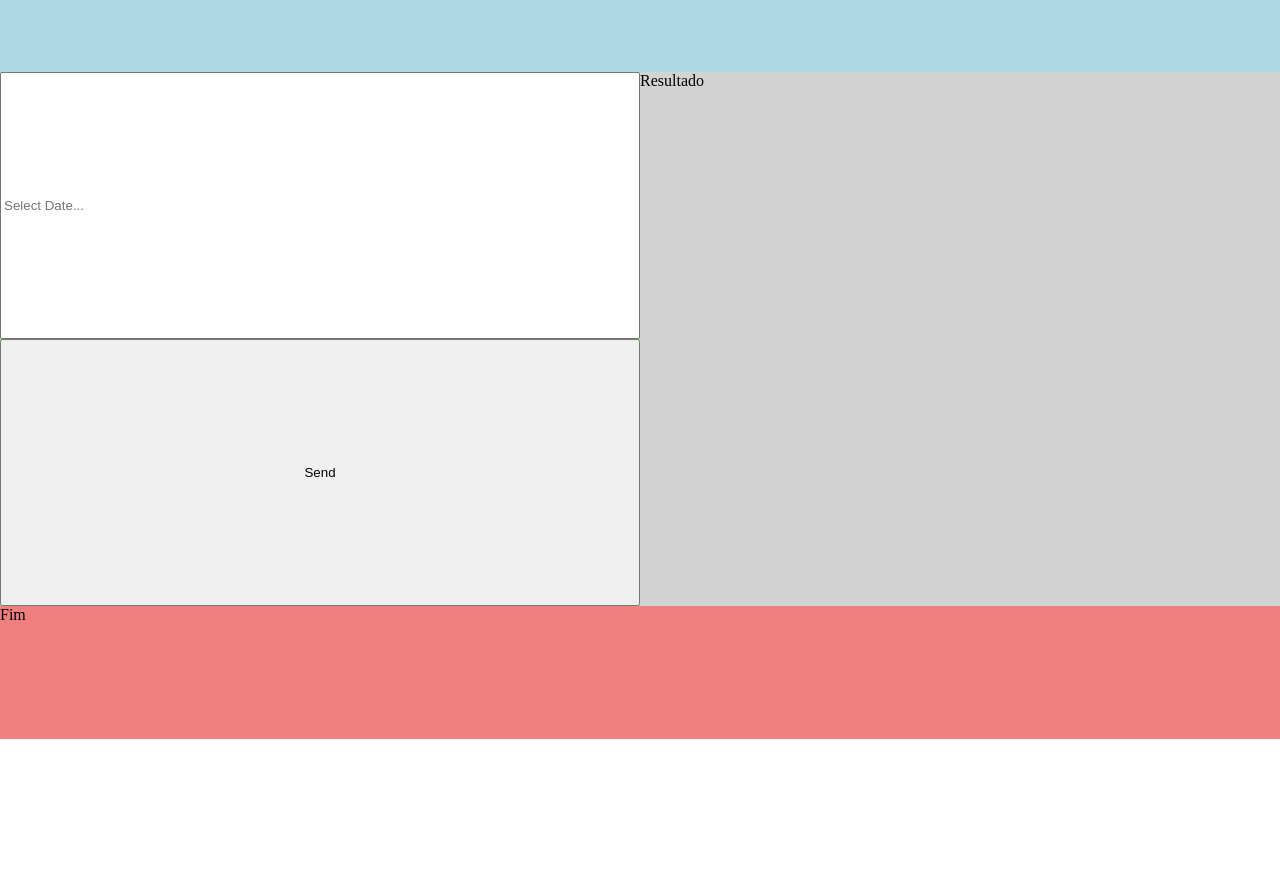
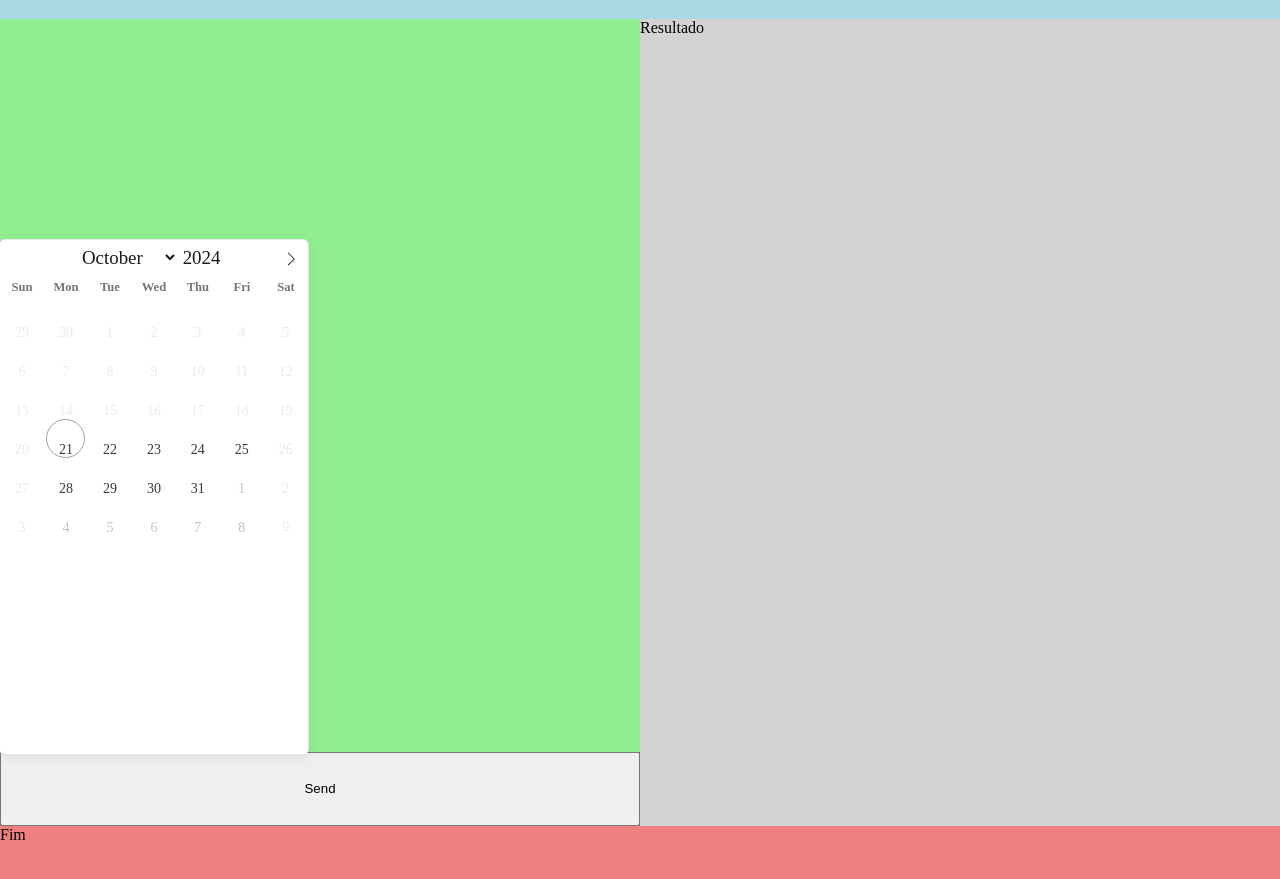
Before and after one commit to RyanFBertaglia/Projeto_Agendamento, a website: page demo/src/main/index.html in a window 1280 px wide. Shown: the part 61-940 px from the top of the page. Before the commit the page ends 800 px from the top, so only its background shows below. Drawn offline with nearby package versions, Linux system fonts and the light colour scheme.

Commit message:
Não sei explicar mas mexeu uns negócio

```diff
--- a/demo/src/main/index.css
+++ b/demo/src/main/index.css
@@ -4,23 +4,16 @@ body {
     margin: 0;
 }
 
-.flatpickr-months {
-    padding-top: 30px;
-}
-
-.flatpickr-innerContainer {
-    padding: 0 30px 30px;
-}
-
 #container {
     width: 100vw;
-    height: 100vh;
+    height: 120vh;
     display: grid;
     grid-template-columns: 1fr 1fr;
-    grid-template-rows: 1fr 4fr 1fr;
+    grid-template-rows: 1fr 10fr 1fr 1fr;
     grid-template-areas:
         "header header"
         "main aside"
+        "botao aside"
         "footer footer";
 }
 
@@ -29,27 +22,65 @@ header {
     color: rgb(11, 38, 39);
     display: grid;
     grid-area: header;
-    min-width: 100px;
     background-color: lightblue;
 }
 
 aside {
     display: grid;
     grid-area: aside;
-    min-width: 100px;
     background-color: lightgray;
 }
 
 main {
     display: grid;
+    width: 100%;
     grid-area: main;
-    min-width: 100px;
     background-color: lightgreen;
+}
+
+
+#botao {
+    display: grid;
+    grid-area: botao;
+    background-color: rgb(194, 69, 69);
+}
+
+#DD{
+    margin: 0;
+    border: 0;
+    width: 100%;
+    height: 100%;
 }
 
 footer {
     display: grid;
     grid-area: footer;
-    min-width: 100px;
     background-color: lightcoral;
 }
+
+.flatpickr-calendar {
+    width: 850px;
+    position: fixed;
+    top: 0;
+    left: 0;
+    right: 0;
+    bottom:0;
+    z-index: 1000;
+    display: flex;
+    flex-direction: column;
+    height: auto; /* Permite ajustar automaticamente a altura */
+    margin: 0; /* Remover margens do calendário */
+    padding: 0;
+}
+
+.flatpickr-days {
+    flex-grow: 1;
+    display: grid;
+    grid-template-rows: repeat(6, 1fr); /* Garante que os dias ocupem o espaço */
+    grid-gap: 5px;
+}
+
+.flatpickr-day {
+    padding: 10px;
+    line-height: 1.5; /* Ajusta o espaçamento entre os dias */
+}
--- a/demo/src/main/index.html
+++ b/demo/src/main/index.html
@@ -21,12 +21,17 @@
   </header>
 
   <main>
-    <input id="DD" type="text" placeholder="Select Date...">
+    <div id="DD"></div>
+    <!--<input id="DD" type="text" placeholder="Select Date...">-->
+  </main>
+  <div id="botao">
     <button id="diaEscolhido" type="submit">Send</button>
-  </main>
+  </div>
+
+
 
   <aside>
-    <p6>Resultado</p6>
+    <p6 id="resultado">Resultado</p6>
   </aside>
 
   <footer>
--- a/demo/src/main/index.js
+++ b/demo/src/main/index.js
@@ -1,6 +1,7 @@
 flatpickr("#DD", {
     minDate: "today",
     maxDate: "dd/mm/2025",
+    allowInput: true,
     "disable": [
         function(date) {
             return (date.getDay() === 0 || date.getDay() === 6);
@@ -10,17 +11,24 @@ flatpickr("#DD", {
     "locale": {
         "firstDayOfWeek": 0
     },
+    inline: true
 });
 
-/*.flatpickr-months {
-    padding-top: 30px;
-  }
 
-  .flatpickr-innerContainer {
-    padding: 100 30px 30px;
-  }*/
 
-document.getElementById('diaEscolhido').addEventListener('click', function() {
+
+document.getElementById('diaEscolhido').addEventListener('click', function(){
     const valor = document.getElementById('DD').value;
+    document.getElementById("resultado").innerHTML = valor;
     console.log(valor);
 });
+
+
+
+
+window.addEventListener('load', function() {
+    const calendar = document.querySelector('.flatpickr-calendar');
+    if (calendar){
+        calendar.classList.add('large'); // Aplica a classe que aumenta o tamanho
+    }
+});
```
